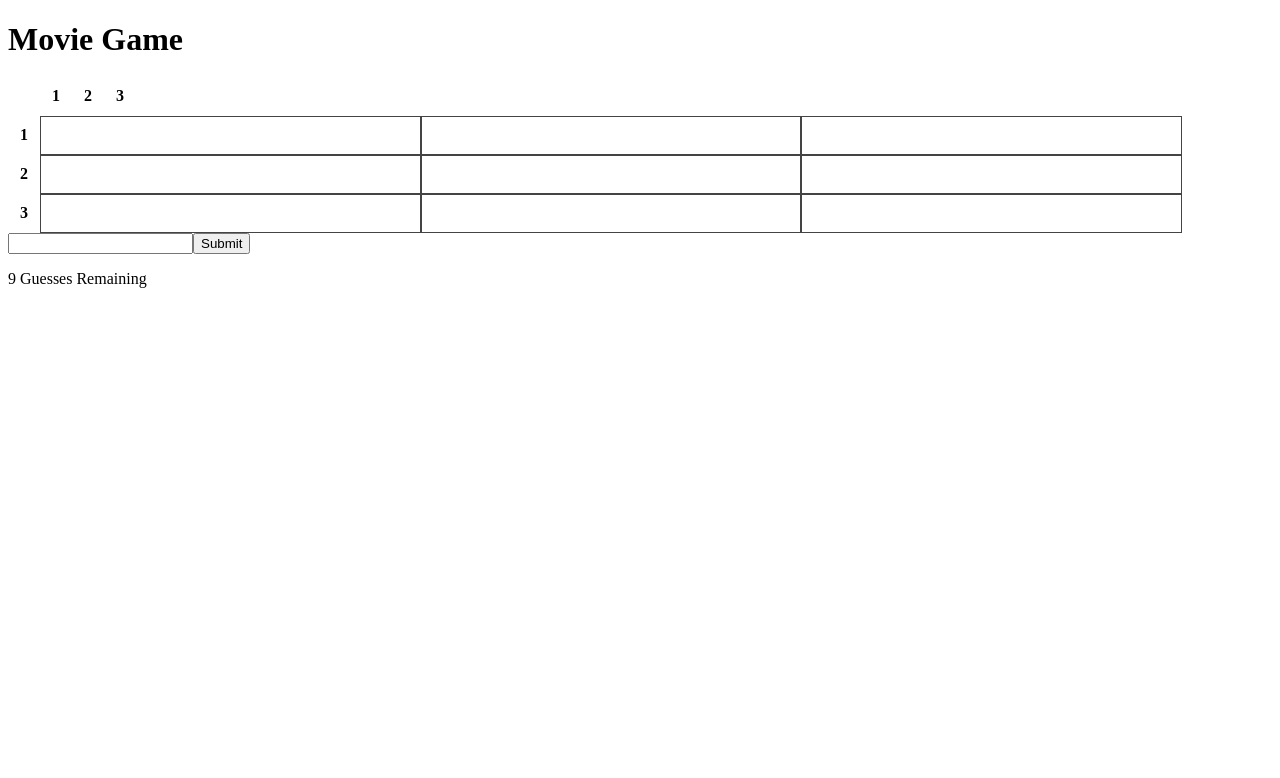
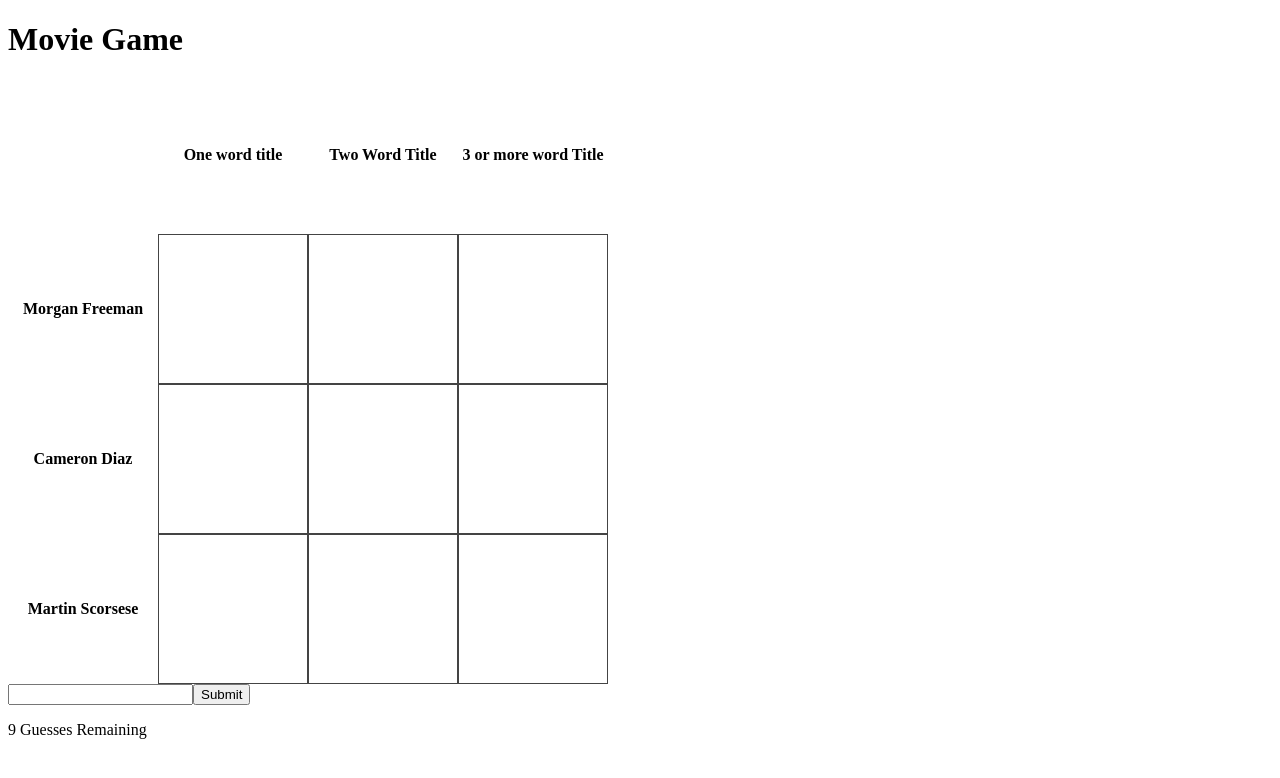
Before and after one commit to JacobThwaites/movie-game, a React (Create React App) app in the folder frontend/: page / in a window 1280 px wide. Shown: the top 778 px of the page. Built offline with nearby package versions, Linux system fonts and the light colour scheme.

Commit message:
add proper labels and fix formatting

```diff
--- a/frontend/src/App.tsx
+++ b/frontend/src/App.tsx
@@ -13,6 +13,8 @@ function App() {
   const [activeSquare, setActiveSquare] = useState<CoordinatesType>([-1, -1]);
   const [guessesRemaining, setGuessesRemaining] = useState(9);
   const answers = [["1",2,3], [4,5,6], [7,8,9]]
+  const rowLabels = ["Morgan Freeman", "Cameron Diaz", "Martin Scorsese"];
+  const colLabels = ["One word title", "Two Word Title", "3 or more word Title"];
 
 
   function setSquareValue(guess: any, row: number, col: number): void {
@@ -41,6 +43,8 @@ function App() {
         invalidCoordinates={invalidCoordinates}
         activeSquare={activeSquare}
         setActiveSquare={setActiveSquare}
+        rowLabels={rowLabels}
+        colLabels={colLabels}
       />
       <GuessInput
         setGuess={setSquareValue}
--- a/frontend/src/Grid.tsx
+++ b/frontend/src/Grid.tsx
@@ -1,8 +1,5 @@
-import { useState } from "react";
 import Row from './Row';
 import { SudokuGridType } from "./SudokuGridType";
-import { CoordinatesType } from "./utils/CoordinatesType";
-import { getNewActiveSquare } from "./utils/getNewActiveSquare";
 import './GameGrid.css';
 
 interface GameGridProps {
@@ -11,7 +8,9 @@ interface GameGridProps {
   startingPosition: SudokuGridType,
   invalidCoordinates: Set<string>,
   activeSquare: any,
-  setActiveSquare: any
+  setActiveSquare: any,
+  rowLabels: any,
+  colLabels: any
 }
 
 export default function GameGrid(props: GameGridProps) {
@@ -29,6 +28,8 @@ export default function GameGrid(props: GameGridProps) {
             activeSquare={props.activeSquare}
             setActiveSquare={props.setActiveSquare}
             invalidCoordinates={props.invalidCoordinates}
+            label={props.rowLabels[index]}
+            colLabels={props.colLabels}
           />
         )
       })
--- a/frontend/src/Row.css
+++ b/frontend/src/Row.css
@@ -16,3 +16,22 @@
 .column-header {
   margin-bottom: 4px;
 }
+
+.row {
+  display: flex;
+  align-items: center;
+}
+
+.row-label,
+.column-label {
+  width: 150px;
+  height: 150px;
+  display: flex;
+  justify-content: center;
+  align-items: center;
+  font-weight: bold;
+}
+
+.column-header {
+  margin-bottom: 4px;
+}
--- a/frontend/src/Row.tsx
+++ b/frontend/src/Row.tsx
@@ -11,7 +11,9 @@ interface RowProps {
   rowStartingPosition: Array<any>,
   activeSquare: CoordinatesType,
   setActiveSquare: Function,
-  invalidCoordinates: Set<string>
+  invalidCoordinates: Set<string>,
+  label: any,
+  colLabels: any
 }
 
 export default function Row(props: RowProps) {
@@ -32,7 +34,7 @@ export default function Row(props: RowProps) {
 
           {props.answers.map((_, column: number) => (
             <div key={column} className="column-label">
-              {column + 1}
+              {props.colLabels[column]}
             </div>
           ))}
         </div>
@@ -40,7 +42,7 @@ export default function Row(props: RowProps) {
 
       <div className="row">
         <div className="row-label">
-          {props.rowIndex + 1}
+          {props.label}
         </div>
 
         {props.answers.map((answer: string, column: number) => {
--- a/frontend/src/Square.css
+++ b/frontend/src/Square.css
@@ -46,3 +46,9 @@
       font-size: 1.5rem;
     }
   }
+
+.square {
+  width: 150px;
+  height: 150px;
+  box-sizing: border-box;
+}
--- a/frontend/src/Square.tsx
+++ b/frontend/src/Square.tsx
@@ -1,5 +1,4 @@
-import { useRef, useEffect } from 'react';
-import { isArrowKeyPress, isBackspacePress, isNumberKeyPress } from './utils/keypressValidation';
+import { useRef } from 'react';
 import './Square.css'
 
 
@@ -23,8 +22,6 @@ export default function Square(props: SquareProps) {
         type="text"
         value={props.value ? props.value : ''}
         ref={ref}
-        // onChange={e => handleChange(e.target.value)}
-        // onKeyDown={handleKeyDown(val)}
         onClick={props.setActiveSquare}
       />
     </>
```
